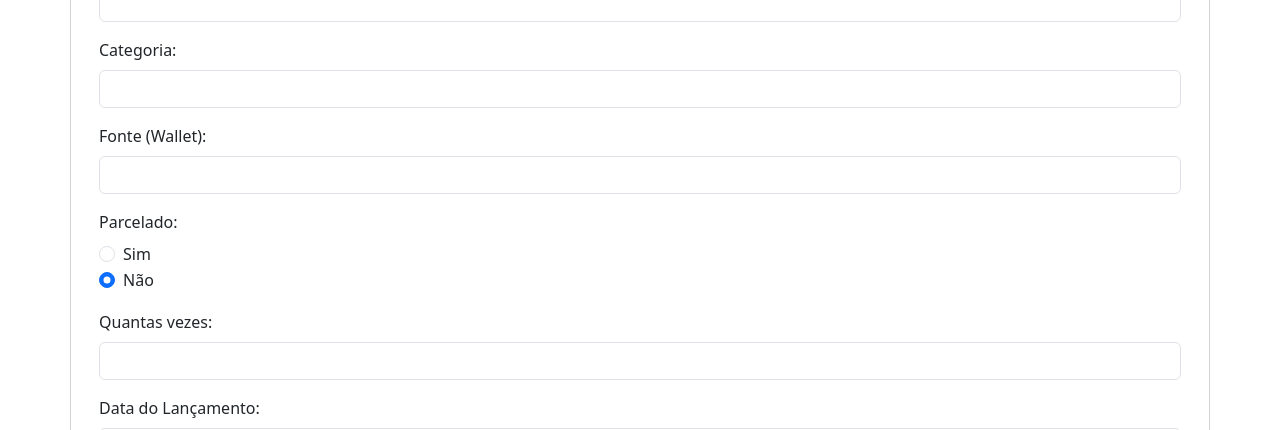
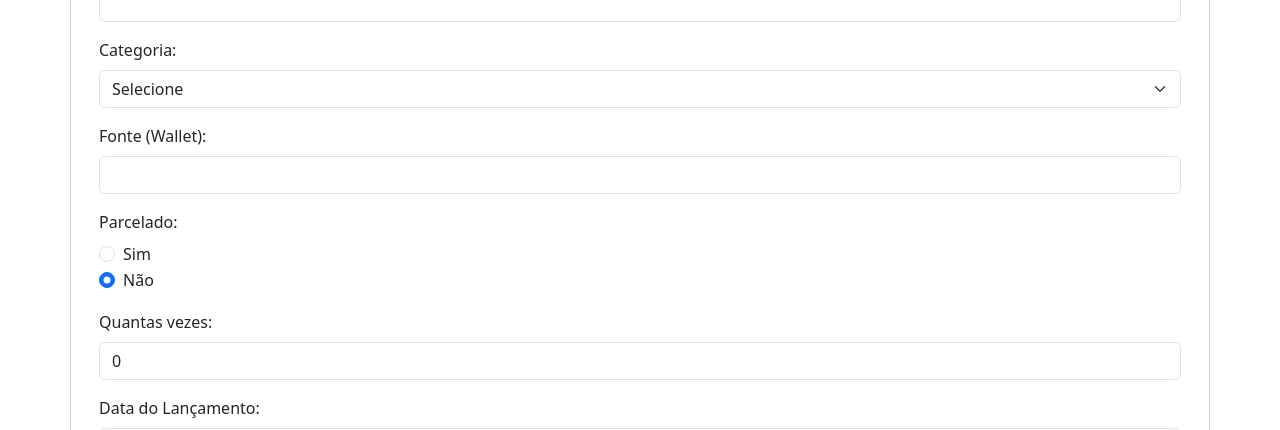
Before and after one commit to jonathandsv/FinDayWebApp, an Angular app in the folder finday-web-app/: page /launch in a window 1280 px wide. Shown: the part 234-664 px from the top of the page. Built offline with nearby package versions, Linux system fonts and the light colour scheme.

Commit message:
feat: first controls.

```diff
--- a/finday-web-app/src/app/modules/launch/launch.component.html
+++ b/finday-web-app/src/app/modules/launch/launch.component.html
@@ -2,58 +2,91 @@
 <hr />
 <div class="row card-body">
     <div class="col-md-12 col-lg-12">
-        <form class="needs-validation">
+        <form [formGroup]="form"
+            (ngSubmit)="onSubmit()"
+            #formTemplate="ngForm"
+            class="needs-validation">
             <div class="row g-3">
                 <div class="col-sm-12">
-                    <label for="nome" class="form-label">Descrição:</label>
-                    <input type="text" class="form-control" id="descricao" placeholder="">
+                    <label for="description" class="form-label">Descrição:</label>
+                    <input type="text"
+                        class="form-control"
+                        formControlName="description"
+                        id="description" placeholder=""
+                        [class.is-invalid]="form.get('description')?.errors  && (form.get('description')?.dirty || form.get('description')?.touched)"
+                        [class.is-valid]="!form.get('description')?.errors  && (form.get('description')?.dirty || form.get('description')?.touched)">
                 </div>
                 <div class="col-sm-12">
-                    <label for="nome" class="form-label">Valor:</label>
-                    <input type="text" class="form-control" id="descricao" placeholder="">
+                    <label for="value" class="form-label">Valor:</label>
+                    <input type="number" class="form-control"
+                        formControlName="value" id="value"
+                        placeholder=""
+                        [class.is-invalid]="form.get('value')?.errors  && (form.get('value')?.dirty || form.get('value')?.touched)"
+                        [class.is-valid]="!form.get('value')?.errors  && (form.get('value')?.dirty || form.get('value')?.touched)">
                 </div>
                 <div class="col-sm-12">
-                    <label for="nome" class="form-label">Categoria:</label>
-                    <input type="text" class="form-control" id="descricao" placeholder="">
+                    <label for="category" class="form-label">Categoria:</label>
+                    <select formControlName="category"
+                        class="form-select" id="category"
+                        [class.is-invalid]="form.get('category')?.errors  && (form.get('category')?.dirty || form.get('category')?.touched)"
+                        [class.is-valid]="!form.get('category')?.errors  && (form.get('category')?.dirty || form.get('category')?.touched)">
+                        <option value="">Selecione</option>
+                        <option [ngValue]="'1'">Categoria 1</option>
+                        <option [ngValue]="'2'">Categoria 2</option>
+                    </select>
                 </div>
                 <div class="col-sm-12">
-                    <label for="nome" class="form-label">Fonte (Wallet):</label>
-                    <input type="text" class="form-control" id="descricao" placeholder="">
+                    <label for="wallet" class="form-label">Fonte (Wallet):</label>
+                    <input type="text" class="form-control" id="wallet"
+                        formControlName="wallet" placeholder=""
+                        [class.is-invalid]="form.get('wallet')?.errors  && (form.get('wallet')?.dirty || form.get('wallet')?.touched)"
+                        [class.is-valid]="!form.get('wallet')?.errors  && (form.get('wallet')?.dirty || form.get('wallet')?.touched)">
                 </div>
                 <div class="col-sm-12">
                     <label for="nome" class="form-label">Parcelado:</label>
                     <div class="form-check">
                         <input class="form-check-input"
+                            formControlName="isInstallment"
                             type="radio"
-                            name="flexRadioDefault"
-                            id="flexRadioDefault1">
+                            name="isInstallment"
+                            id="isInstallment"
+                            [value]="true">
                         <label class="form-check-label"
-                            for="flexRadioDefault1">
+                            for="IsInstallment">
                             Sim
                         </label>
                     </div>
                     <div class="form-check">
                         <input class="form-check-input"
-                            type="radio" name="flexRadioDefault"
-                            id="flexRadioDefault2"
-                            checked>
+                            formControlName="isInstallment"
+                            type="radio" name="isInstallment"
+                            id="isInstallment"
+                            [value]="false">
                         <label class="form-check-label"
-                            for="flexRadioDefault2">
+                            for="IsInstallment">
                             Não
                         </label>
                     </div>
                 </div>
                 <div class="col-sm-12">
-                    <label for="nome" class="form-label">Quantas vezes:</label>
-                    <input type="text" class="form-control" id="descricao" placeholder="">
+                    <label for="timesInstallment" class="form-label">Quantas vezes:</label>
+                    <input type="number" class="form-control"
+                        formControlName="timesInstallment"
+                        id="timesInstallment" placeholder=""
+                        [class.is-invalid]="form.get('timesInstallment')?.errors  && (form.get('timesInstallment')?.dirty || form.get('timesInstallment')?.touched)"
+                        [class.is-valid]="!form.get('timesInstallment')?.errors  && (form.get('timesInstallment')?.dirty || form.get('timesInstallment')?.touched)">
                 </div>
                 <div class="col-sm-12">
-                    <label for="nome" class="form-label">Data do Lançamento:</label>
-                    <input type="text" class="form-control" id="descricao" placeholder="">
+                    <label for="launchDate" class="form-label">Data do Lançamento:</label>
+                    <input type="text" class="form-control"
+                        formControlName="launchDate" id="launchDate" placeholder=""
+                        [class.is-invalid]="form.get('launchDate')?.errors  && (form.get('launchDate')?.dirty || form.get('launchDate')?.touched)"
+                        [class.is-valid]="!form.get('launchDate')?.errors  && (form.get('launchDate')?.dirty || form.get('launchDate')?.touched)">
                 </div>
             </div>
             <div class="modal-footer mt-2">
-                <button type="button" class="btn btn-light">
+                <button type="button" class="btn btn-light"
+                    (click)="cleanForm()">
                     Limpar
                 </button>
                 <button type="submit" class="btn btn-primary ms-1">
--- a/finday-web-app/src/app/modules/launch/launch.component.ts
+++ b/finday-web-app/src/app/modules/launch/launch.component.ts
@@ -1,13 +1,47 @@
-import { Component } from '@angular/core';
-import { CommonModule } from '@angular/common';
+import { CommonModule, Location } from '@angular/common';
+import { Component, OnInit, ViewChild } from '@angular/core';
+import { FormGroup, NgForm, NonNullableFormBuilder, ReactiveFormsModule, Validators } from '@angular/forms';
+import { ActivatedRoute, RouterModule } from '@angular/router';
 
 @Component({
   selector: 'app-launch',
   standalone: true,
-  imports: [CommonModule],
+  imports: [
+    CommonModule,
+    ReactiveFormsModule,
+    RouterModule
+  ],
   templateUrl: './launch.component.html',
   styleUrl: './launch.component.scss'
 })
-export class LaunchComponent {
+export class LaunchComponent implements OnInit {
+  @ViewChild('formTemplate') public formTemplate!: NgForm;
+  form!: FormGroup
 
+  constructor(
+    private fb: NonNullableFormBuilder,
+    private route: ActivatedRoute,
+    private location: Location
+    ) {}
+
+  ngOnInit(): void {
+    this.form = this.fb.group({
+      description: ['', [Validators.required]],
+      value: ['', [Validators.required]],
+      category: ['', [Validators.required]],
+      wallet: ['', [Validators.required]],
+      isInstallment: [false, [Validators.required]],
+      timesInstallment: [0, [Validators.required]],
+      launchDate: ['', [Validators.required]]
+    });
+  }
+
+  onSubmit(): void {
+
+  }
+
+  cleanForm(): void {
+    this.form.reset();
+    this.formTemplate.resetForm();
+  }
 }
```
